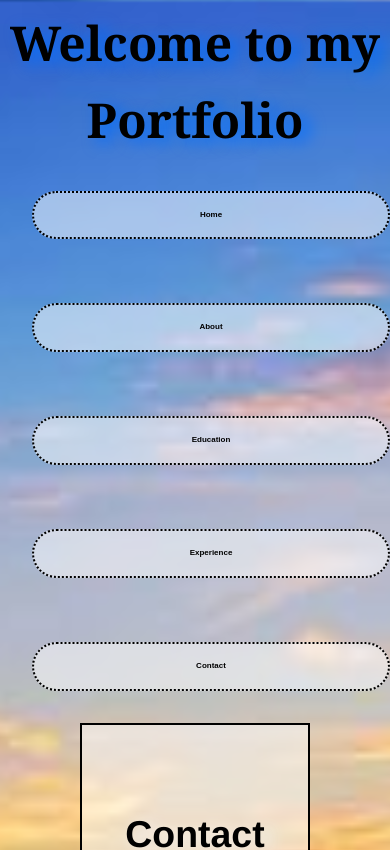
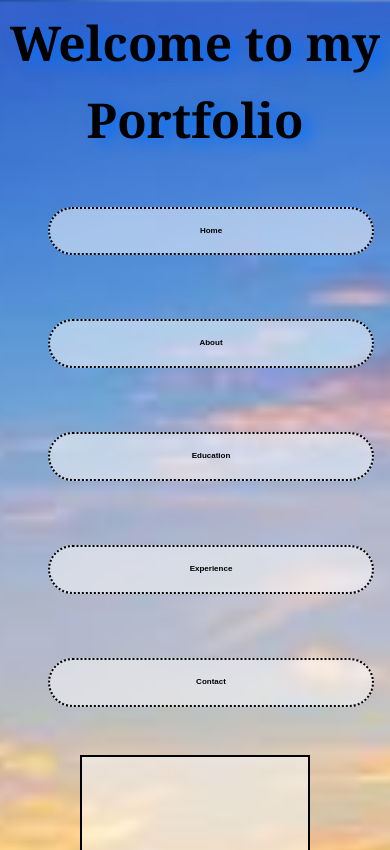
Before and after one commit to megan-huckabay/project, a React (Create React App) app: page /Contact in a window 390 px wide. Shown: the top 850 px of the page. Built offline with nearby package versions, Linux system fonts and the light colour scheme.

Commit message:
updating

```diff
--- a/src/Styles/Navigation.css
+++ b/src/Styles/Navigation.css
@@ -26,7 +26,7 @@
   /* Additional styles for smaller screens */
   @media only screen and (max-width: 768px) {
     margin: 0;
-    padding: 0; /* Remove padding for mobile */
+    padding: 0.5; /* Remove padding for mobile */
     flex-direction: column;
   }
 }
@@ -44,6 +44,7 @@
   padding: 2rem;
   margin: 2rem;
   border: 2px dotted black;
+  display: flex;
   /* Adds rounded corners to the link */
   border-radius: 5rem;
   /* Adds a semi-transparent white background to the link */
@@ -58,6 +59,7 @@
     padding: 1rem; /* Adjust padding for mobile */
     margin: 1rem; /* Adjust margin for mobile */
     width: 100%;
+    flex-direction: column;
   }
 
 }
```
